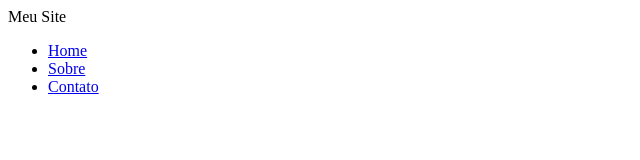
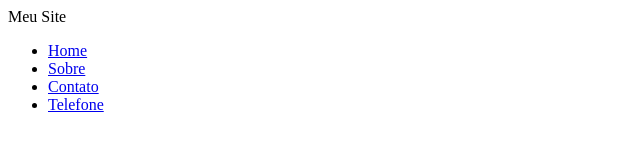
Before and after one commit to RonaldoFaustino/site, a plain HTML site: page index.html in a window 1280 px wide. Shown: the full height of the page, 0-640 px from the left. Drawn offline with Linux system fonts and the light colour scheme.

Commit message:
Atualizando menu DEV

```diff
--- a/index.html
+++ b/index.html
@@ -12,6 +12,7 @@
     <li><a href="index.html">Home</a></li>
     <li><a href="sobre.html">Sobre</a></li>
     <li><a href="contato.html">Contato</a></li>
+    <li><a href="telefone.html">Telefone</a></li>
 </ul>
 
 </body>
```
